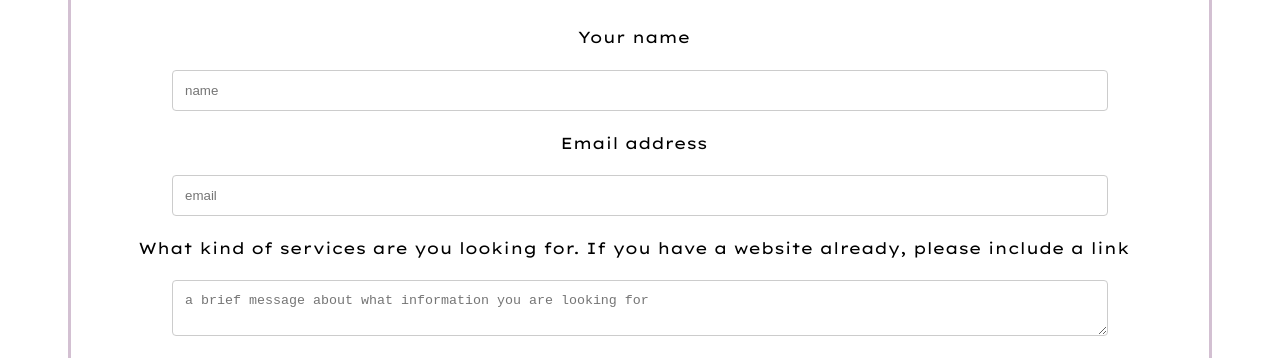
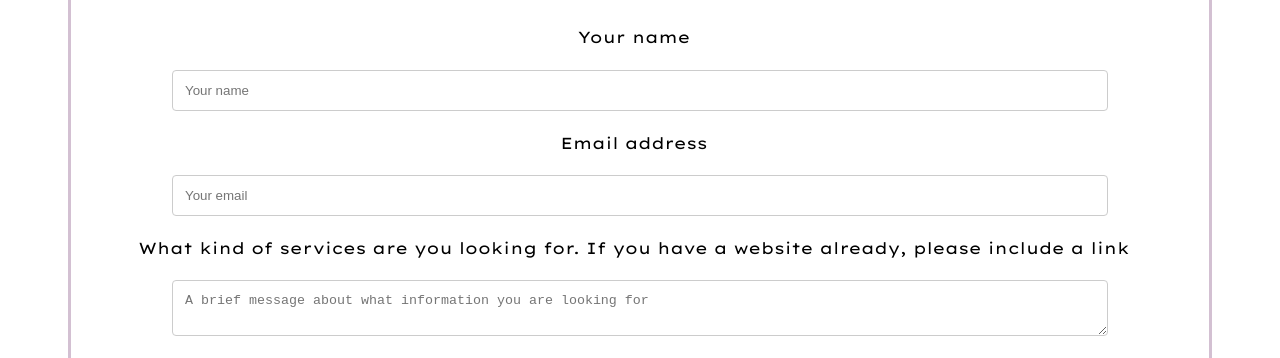
Before and after one commit to burkeamy/perennialSolutions, a React (Create React App) app: page /contact in a window 1280 px wide. Shown: the part 442-800 px from the top of the page. Built offline with nearby package versions, Linux system fonts and the light colour scheme; a web font is replaced by a local one.

Commit message:
fixed the form so now it displays the name and email

```diff
--- a/src/components/contactForm/contactForm.component.jsx
+++ b/src/components/contactForm/contactForm.component.jsx
@@ -20,13 +20,12 @@
     <div >
       <h3>Please fill out this short form for additional information aboout our services</h3>
       <form className="contact-form" onSubmit={sendEmail}>
-        <input type="hidden" name="contact_number" />
         <label>Your name</label>
-        <input type="text" name="user_name" placeholder="name" className="enter-name"/>
+        <input type="text" name="name" placeholder="Your name" className="enter-name"/>
         <label>Email address</label>
-        <input type="email" name="user_email"placeholder="email" className="enter-email"/>
+        <input type="email" name="email"placeholder="Your email" className="enter-email"/>
         <label>What kind of services are you looking for. If you have a website already, please include a link</label>
-        <textarea name="message" placeholder="a brief message about what information you are looking for" className="enter-message"/>
+        <textarea name="message" placeholder="A brief message about what information you are looking for" className="enter-message"/>
         <br />
         <input type="submit" value="Send" className="submit-button"/>
       </form>
--- a/src/pages/contact/contactPage.component.jsx
+++ b/src/pages/contact/contactPage.component.jsx
@@ -9,6 +9,7 @@
 
     function changeMessage () {
         setIsSubmitted(true);
+        console.log('sent')
     }
     return (
         <div>
```
Also changed, not shown: 1 other file (tests, documents, lock files or other folders).
